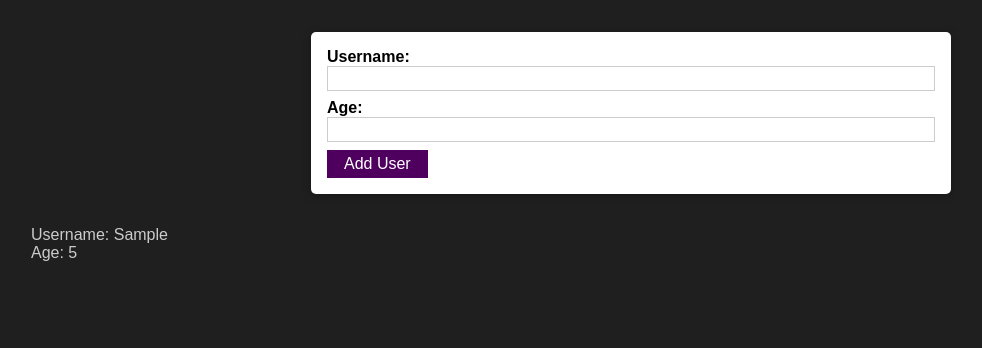
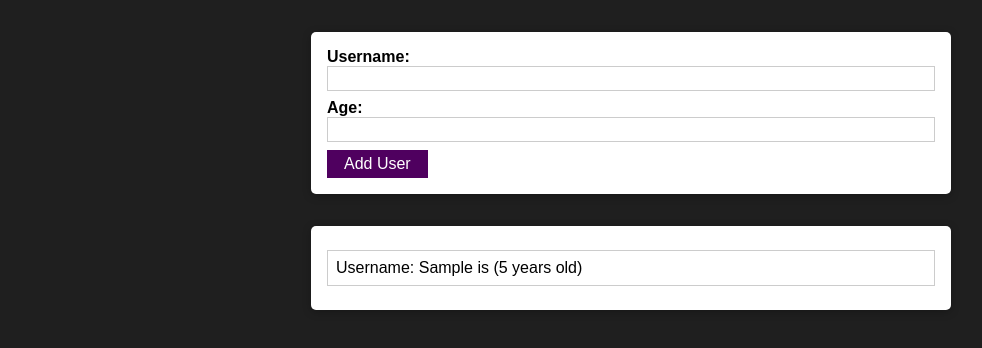
Before and after one commit to johngwells/React-Fundamentals, a React (Create React App) app: page / in a window 1280 px wide. Both pictures are taken after typing "Sample", "5" into the empty fields and a click on the button "Add User". Shown: the top 348 px of the page, without its empty margins (9-991 px from the left). Built offline with nearby package versions, Linux system fonts and the light colour scheme.

Commit message:
display user data & css

```diff
--- a/src/App.js
+++ b/src/App.js
@@ -2,12 +2,12 @@ import React, { useState } from "react";
 import Users from "./components/Users";
 import DisplayUserData from "./components/DisplayUserData";
 
-const DUMMY_USERS = [
-  {
-    username: "Yo",
-    Age: 99
-  }
-];
+// const DUMMY_USERS = [
+//   {
+//     username: "Yo",
+//     Age: 99
+//   }
+// ];
 
 function App() {
   const [users, setUsers] = useState([]);
--- a/src/components/DisplayUserData.js
+++ b/src/components/DisplayUserData.js
@@ -1,16 +1,19 @@
+import classes from "./DisplayUserData.module.css";
+
+import Card from "./UI/Card";
+
 function DisplayUserData(props) {
   console.log("DisplayUsers", props);
   return (
-    <div>
-      {props.users.map((user) => {
-        return (
-          <ul>
-            <li style={{ listStyleType: 'none'}} key={user.id}>Username: {user.username}</li>
-            <li style={{ listStyleType: 'none'}}>Age: {user.age}</li>
-          </ul>
-        );
-      })}
-    </div>
+    <Card className={classes.users}>
+      {props.users.map((user) => (
+        <ul key={user.id}>
+          <li style={{ listStyleType: "none" }}>
+            Username: {user.username} is ({user.age} years old)
+          </li>
+        </ul>
+      ))}
+    </Card>
   );
 }
 
--- /dev/null
+++ b/src/components/DisplayUserData.module.css
@@ -0,0 +1,16 @@
+.users {
+  margin: 2rem auto;
+  width: 90%;
+  max-width: 40rem;
+}
+
+.users ul {
+  list-style: none;
+  padding: 1rem;
+}
+
+.users li {
+  border: 1px solid #ccc;
+  margin: 0.5rem 0;
+  padding: 0.5rem;
+}
```
